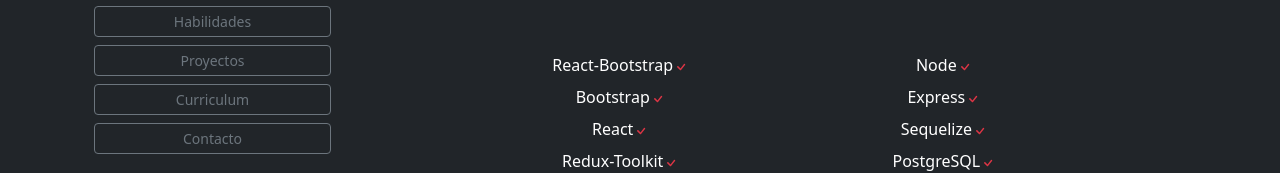
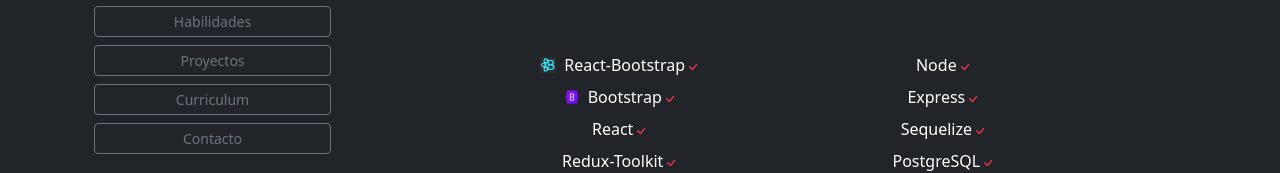
Before and after one commit to rubenevivancos/Portafolio, a React (Create React App) app in the folder client/: page /skills in a window 1280 px wide. Shown: the part 359-532 px from the top of the page. Built offline with nearby package versions, Linux system fonts and the light colour scheme.

Commit message:
Agregando los 2 primeros iconos en Experience

```diff
--- a/client/src/Components/Skills/skills.js
+++ b/client/src/Components/Skills/skills.js
@@ -1,7 +1,9 @@
-import { Container, Row, Col } from 'react-bootstrap';
+import { Container, Row, Col, Image } from 'react-bootstrap';
 import { BsCheck } from 'react-icons/bs';
 
 import SideBarMenu from '../SideBarMenu/sideBarMenu';
+import reactBootstrap from '../../Images/react-bootstrap.png';
+import bootstrap from '../../Images/bootstrap.png';
 
 
 export default function Home() {
@@ -23,8 +25,12 @@
                             <div className="w-75">
                                 <Row>
                                     <Col className="text-white">
-                                        <p className="mb-2 d-flex justify-content-center">React-Bootstrap <span className="text-danger"><BsCheck /></span></p>
-                                        <p className="mb-2 d-flex justify-content-center">Bootstrap <span className="text-danger"><BsCheck /></span></p>
+                                        <p className="mb-2 d-flex justify-content-center align-items-center">
+                                            <Image src={reactBootstrap} className="me-2" width="16" height="16"/>React-Bootstrap <span className="text-danger"><BsCheck /></span>
+                                        </p>
+                                        <p className="mb-2 d-flex justify-content-center  align-items-center">
+                                            <Image src={bootstrap} className="me-2" width="16" height="16"/>Bootstrap <span className="text-danger"><BsCheck /></span>
+                                        </p>
                                         <p className="mb-2 d-flex justify-content-center">React <span className="text-danger"><BsCheck /></span></p>
                                         <p className="mb-2 d-flex justify-content-center">Redux-Toolkit <span className="text-danger"><BsCheck /></span></p>
                                     </Col>
```
Also changed, not shown: client/src/Images/bootstrap.png (added), client/src/Images/react-bootstrap.png (added).
